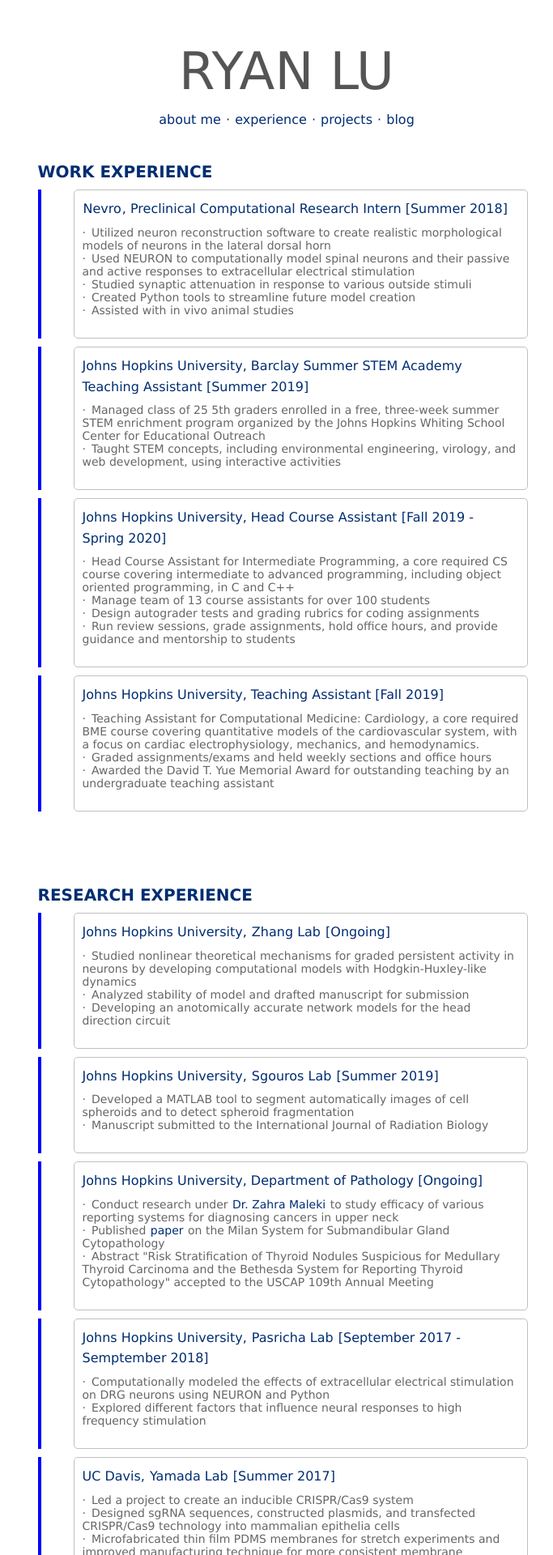
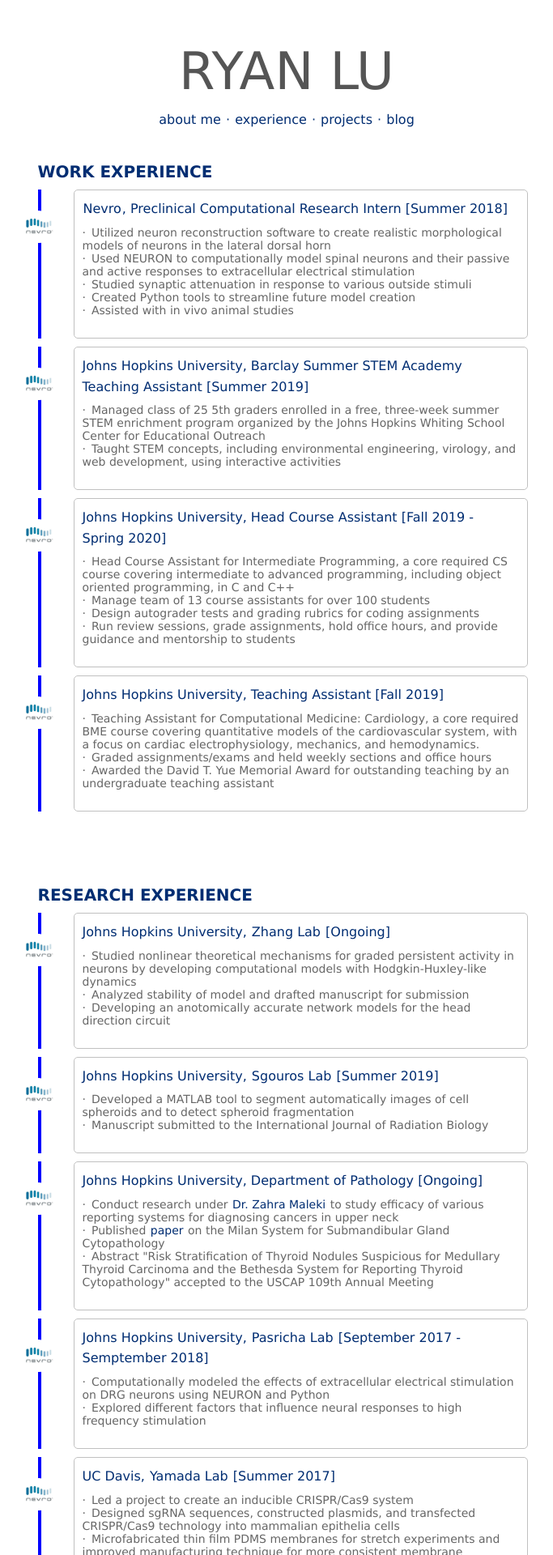
Before and after one commit to ryanlu41/ryanlu41.github.io, a Jekyll site: the page built from experience/index.html, in a window 1280 px wide. Shown: the top 1920 px of the page at 81% size, without its empty margins (286-969 px from the left). Built offline with Jekyll 4.4.1, drawn with Linux system fonts in a browser that asks for light colours.

Commit message:
trying to add icons

```diff
--- a/experience/index.html
+++ b/experience/index.html
@@ -28,7 +28,7 @@
 
 	.nevro:before {
 		background-size: contain;
-		background-image: url('ryanlu41.github.io/images/fb.png');
+		background-image: url('{{ site.url }}/images/nevro.png');
 	}
 
 	.cornell:before {
```
